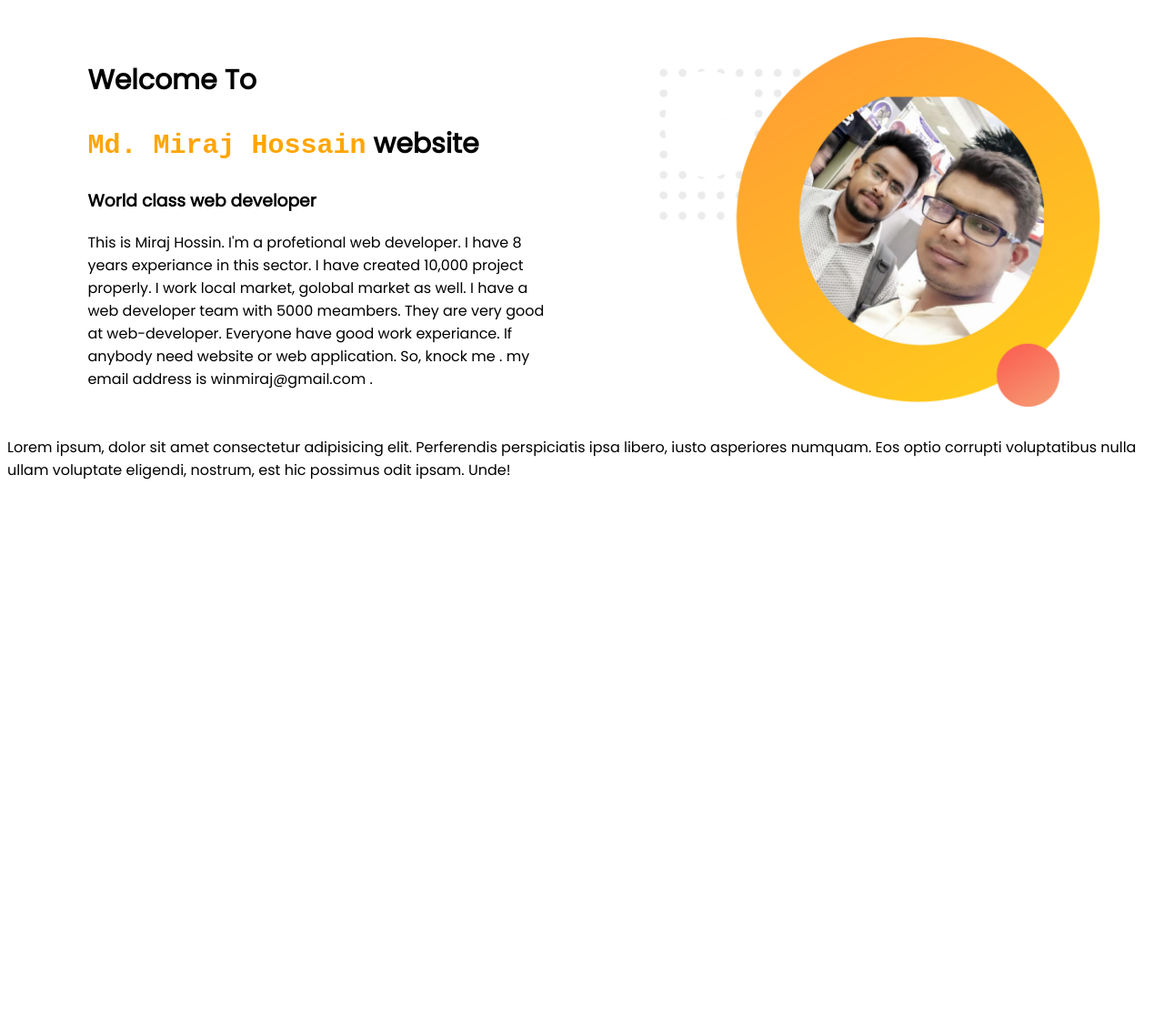
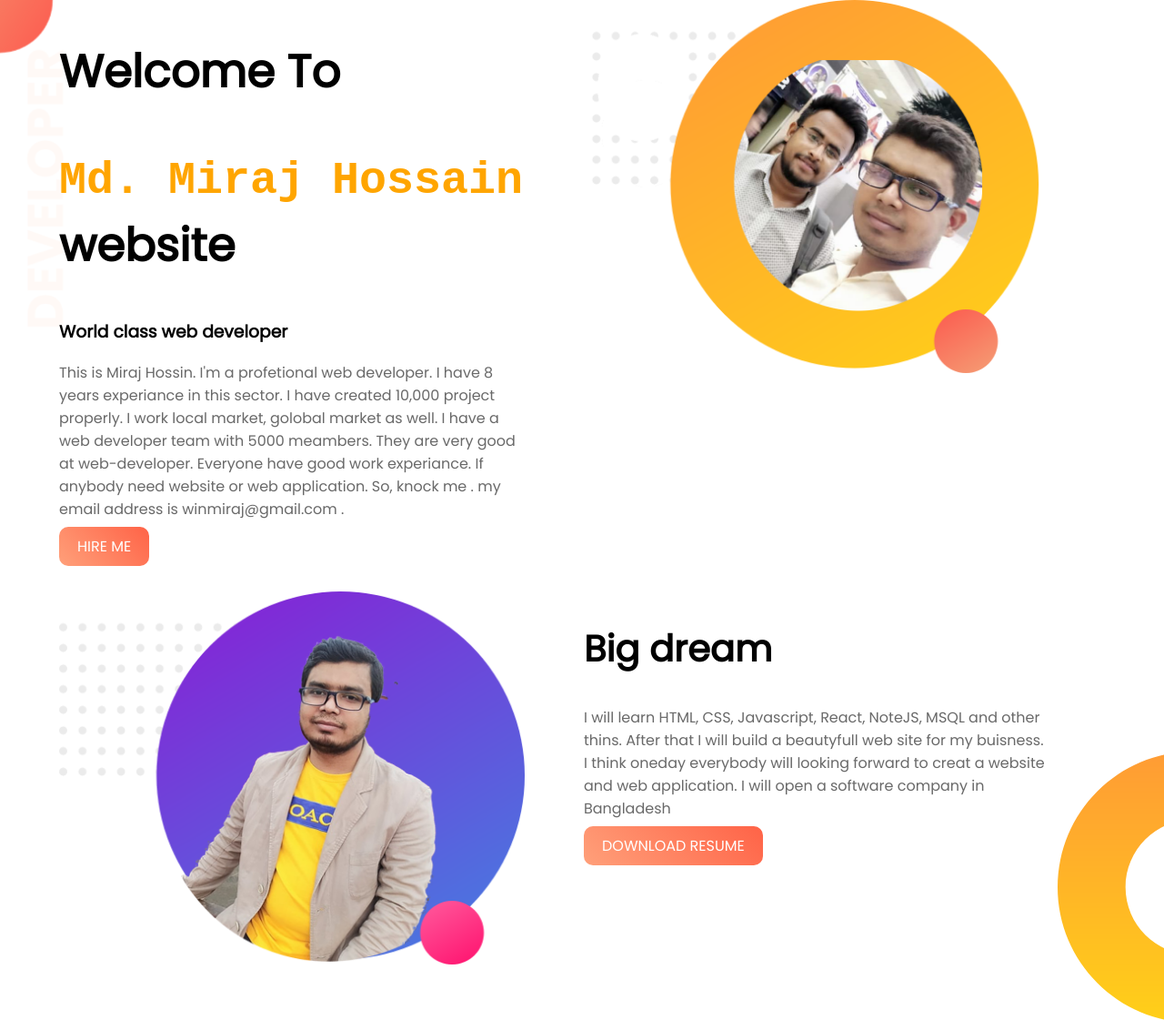
Before and after one commit to winmiraj/my-web-protfolio, a plain HTML site: page index.html in a window 1280 px wide. Shown: the whole page at 91% size. Before the commit the page ends 800 px from the top, so only its background shows below. Drawn offline with Linux system fonts and the light colour scheme.

Commit message:
my website protfolio done

```diff
--- a/index.html
+++ b/index.html
@@ -9,18 +9,28 @@
     <link rel="stylesheet" href="style.css">
 </head>
 <body>
-    <section>
-        <div class="half-width">
+    <section class="top-banner">
+       <div class="half-width">
             <h1>Welcome To</h1>
             <h1><samp class="name_highlight">Md. Miraj Hossain</samp> website</h1>
             <h3>World class web developer</h3>
             <p>This is Miraj Hossin. I'm a profetional web developer. I have 8 years experiance in this sector. I have created 10,000 project properly. I work local market, golobal market as well. I have a web developer team with 5000 meambers. They are very good at web-developer. Everyone have good work experiance. If anybody need website or web application. So, knock me . my email address is winmiraj@gmail.com . </p>
+            <a class="link_button" target="_blank" href="https://www.linkedin.com/in/md-miraj-hossain-2965b0184/">HIRE ME</a>
         </div>
         <div class="half-width" >
             <img src="images/image 11.png" alt="">
         </div>
-        <p>Lorem ipsum, dolor sit amet consectetur adipisicing elit. Perferendis perspiciatis ipsa libero, iusto asperiores numquam. Eos optio corrupti voluptatibus nulla ullam voluptate eligendi, nostrum, est hic possimus odit ipsam. Unde!
-        </p>
+    </section>
+
+    <section class="dream-area">
+        <div class="half-width">
+            <img src="images/top.png" alt="">
+        </div>
+        <div class="half-width">
+            <h2>Big dream</h2>
+            <p>I will learn HTML, CSS, Javascript, React, NoteJS, MSQL and other thins. After that I will build a beautyfull web site for my buisness. I think oneday everybody will looking forward to creat a website and web application. I will open a software company in Bangladesh</p>
+            <a class="link_button" target="_blank" href="https://mybdjobs.bdjobs.com/mybdjobs/masterview.asp"> DOWNLOAD RESUME</a>
+        </div>
     </section>
 </body>
 </html>
--- a/style.css
+++ b/style.css
@@ -1,20 +1,52 @@
 body{
     font-family: 'Poppins', sans-serif;
+    margin: 0;
+
 }
 
 h1{
-    font-size: 30px;
+    font-size: 50px;
 
+}
+h2{
+    font-size: 40px;
 }
 .name_highlight{
     color: orange;
 }
+p{
+    color: dimgray;
+}
 .half-width{
+    float: left;
     width: 40%;
-    float: left;
     margin-left: 5%;
-    padding: 2%;
+    padding-left: 1px;
 }
 .half-width img{
     width: 100%;
 }
+.top-banner{
+   background-repeat: no-repeat;
+    background-image: url("images/top-banner.png");
+
+}
+section{
+    height: 500px;
+    padding-bottom: 150px;
+}
+.link_button{
+    text-decoration: none;
+    background-image: linear-gradient(45deg,lightSalmon,tomato);
+
+    padding: 10px 20px;
+    border-radius: 10px;
+    color: white;
+    font-weight: 800px;
+}
+.dream-area{
+    background-image: url("images/dream-bg.png");
+    height: 500px;
+    background-repeat: no-repeat;
+    background-position: right;
+}
```
Also changed, not shown: images/dream-bg.png (added), images/final.png (added), images/image-Second.png (added), images/israfil.jpg (added), images/last.png (added), images/miraj223jpg (1).jpg (added), images/miraj223jpg.jpg (added), images/personalpic_1.png (renamed from images/personalpic_1.jpg), images/salma.png (added), images/sesh.png (added), images/top-banner.png (added), images/top.png (added).
